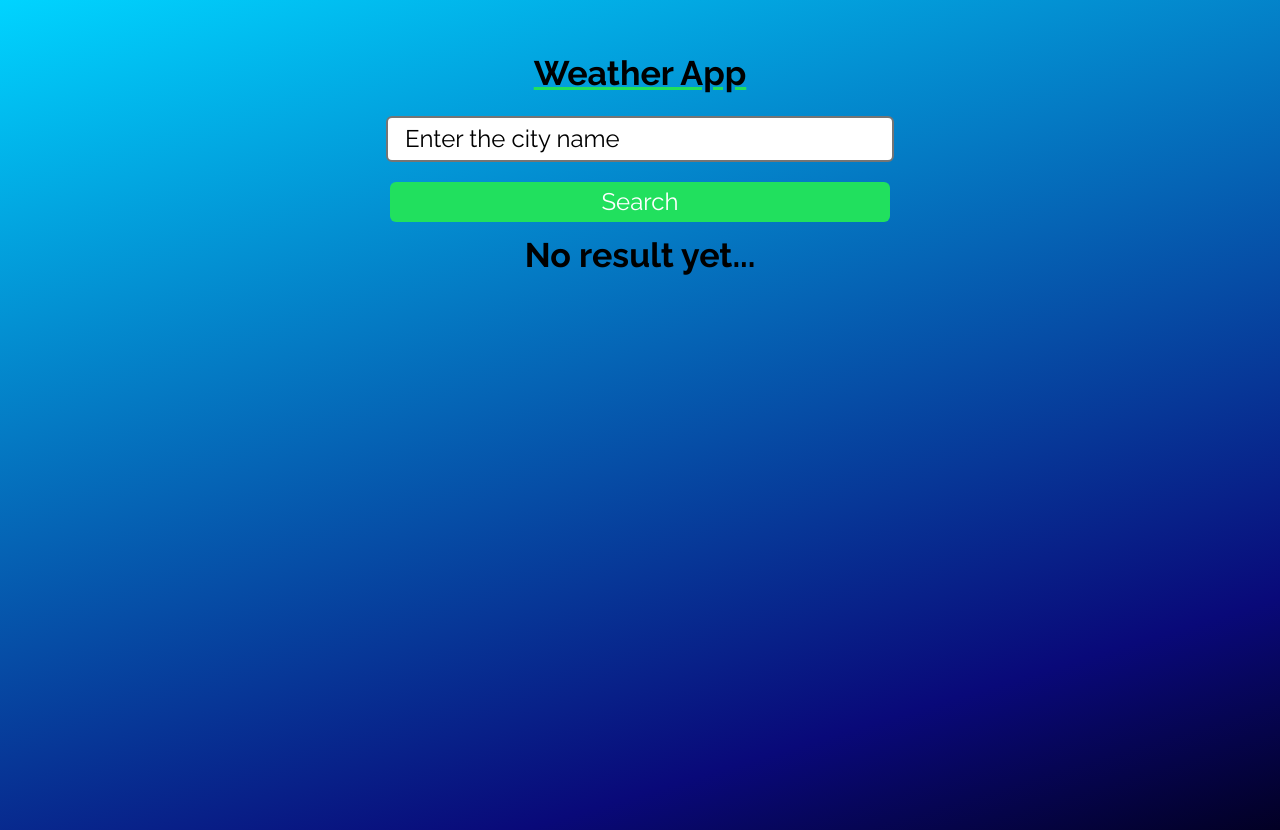
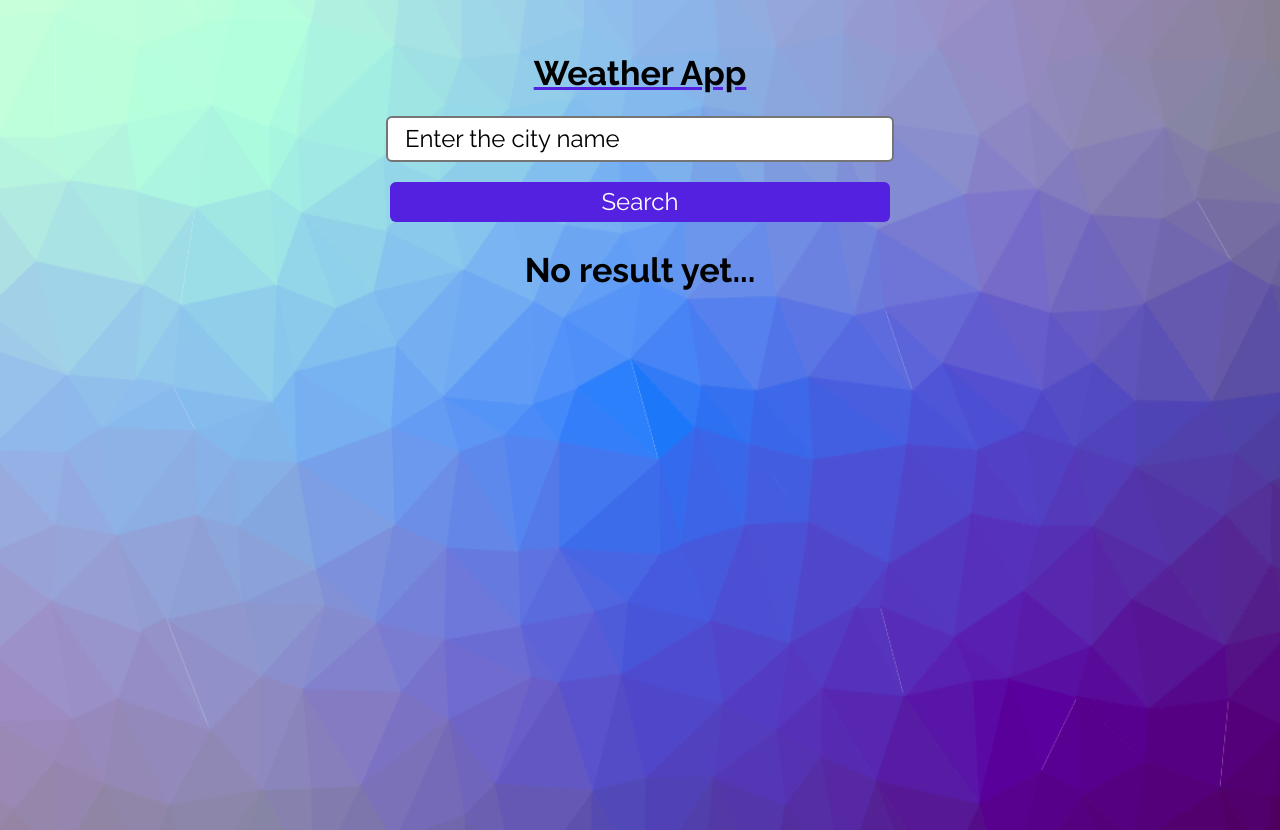
Before and after one commit to tebecheri10/weather-app, a React (Vite) app: page / in a window 1280 px wide. Built offline with nearby package versions, Linux system fonts and the light colour scheme.

Commit message:
handle errors when no input

```diff
--- a/src/App.css
+++ b/src/App.css
@@ -5,7 +5,7 @@
 body{
   width: 100%;
   height: 100vh;
-  background: rgb(2,0,36);
-  background: linear-gradient(343deg, rgba(2,0,36,1) 0%, rgba(9,9,121,1) 19%, rgba(0,212,255,1) 100%);
+  background-image: url('./assets/images/cool-background.png');
+  background-size: 100% 100%;
   background-repeat: no-repeat;
 }
--- a/src/App.jsx
+++ b/src/App.jsx
@@ -11,10 +11,15 @@ function App() {
 
   useEffect(()=>{
       const searchCity = async ()=>{
+        try {
           const url = `http://api.weatherapi.com/v1/current.json?key=374f5faf0715432694522415221206&q=${city}&aqi=no`
           const result = await fetch(url)
           const resultData = await result.json()
           setCityData([resultData])
+        } catch (error) {
+           console.log(error)
+        }
+
       }
     if(city.length > 0 ){
       searchCity()
@@ -34,11 +39,10 @@ function App() {
     const Title = styled.h1`
     text-align: center;
     font-size: 34px;
-    text-decoration: underline #21e05e;
+    text-decoration: underline #5421e0;
   `;
-    const NoCity = styled.h2`
+    const NoResult = styled.h2`
     font-size: 34px;
-    line-height: 10px;
     text-align: center;
     `
 
@@ -49,12 +53,12 @@ function App() {
         <Form
         setCity={setCity}
         />
-        {cityData.length > 0 ?(
+        {!cityData.length > 0 ?(
+          <NoResult>No result yet...</NoResult>
+        ):cityData[0].error ? (<NoResult>You must insert a valid input</NoResult>):(
           <Result
           cityData={cityData}
           />
-        ):(
-          <NoCity>No result yet...</NoCity>
         )
        }
 
--- a/src/components/Form.jsx
+++ b/src/components/Form.jsx
@@ -16,14 +16,14 @@ const Form = ({setCity}) => {
       height: 40px;
       max-width: 500px;
       margin-top: 20px;
-      background-color: #21e05e;
+      background-color: #5421e0;
       border: none;
       border-radius: 6px;
       font-size: 24px;
       font-weight: 400;
       color: #fff;
       &:hover{
-        background-color: #07b83f;
+        background-color: #460ce5;
         cursor: pointer;
       }
 
--- a/src/components/Result.jsx
+++ b/src/components/Result.jsx
@@ -23,7 +23,7 @@ const Result = ({ cityData }) => {
      `
     const CityName = styled.h2`
         font-size: 34px;
-        text-decoration: underline #21e05e;
+        text-decoration: underline #5421e0;
         margin: 20px;
         padding: 10px;
         margin: 0;
```
Also changed, not shown: src/assets/images/cool-background.png (added). Lines whose indentation alone changed are shown as unchanged.
